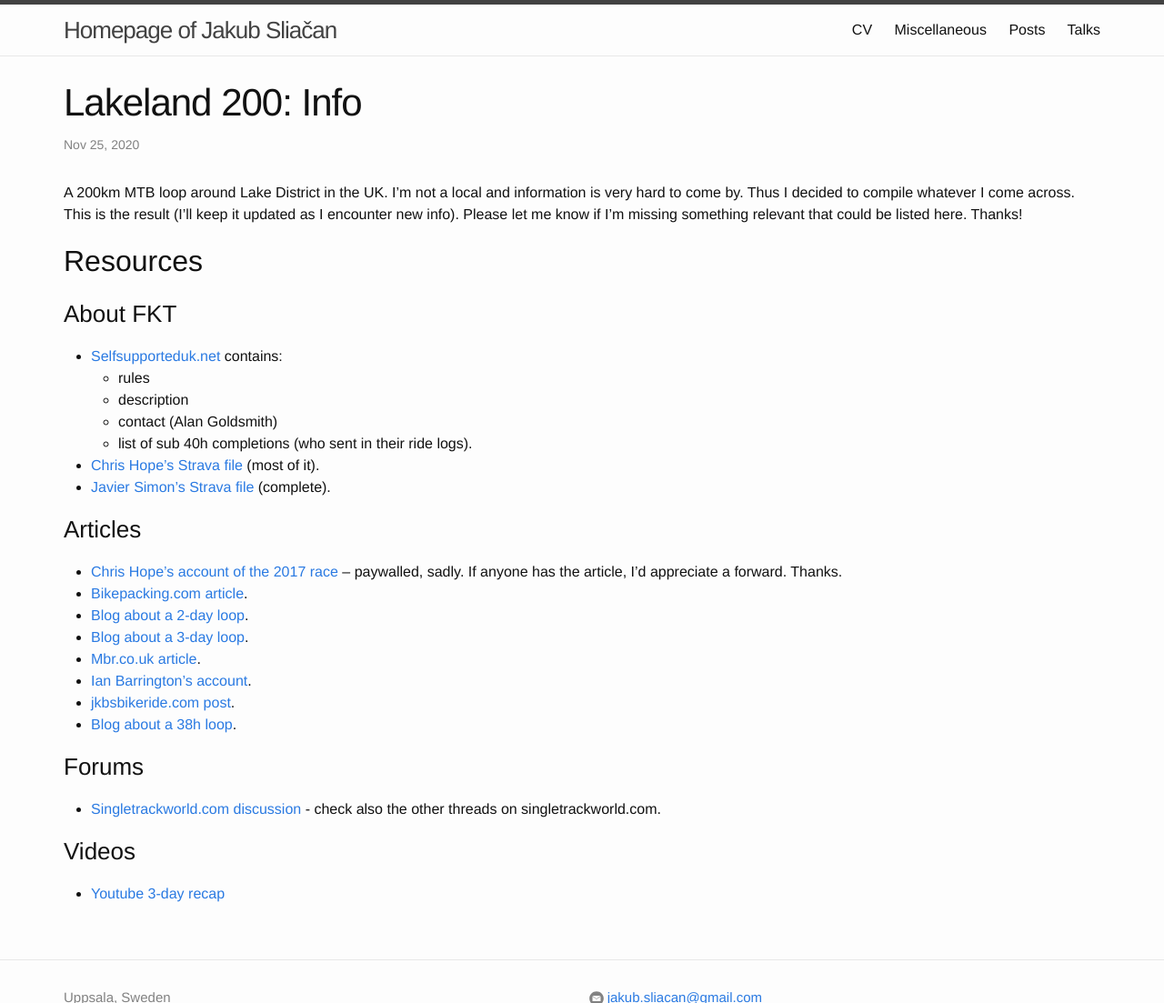
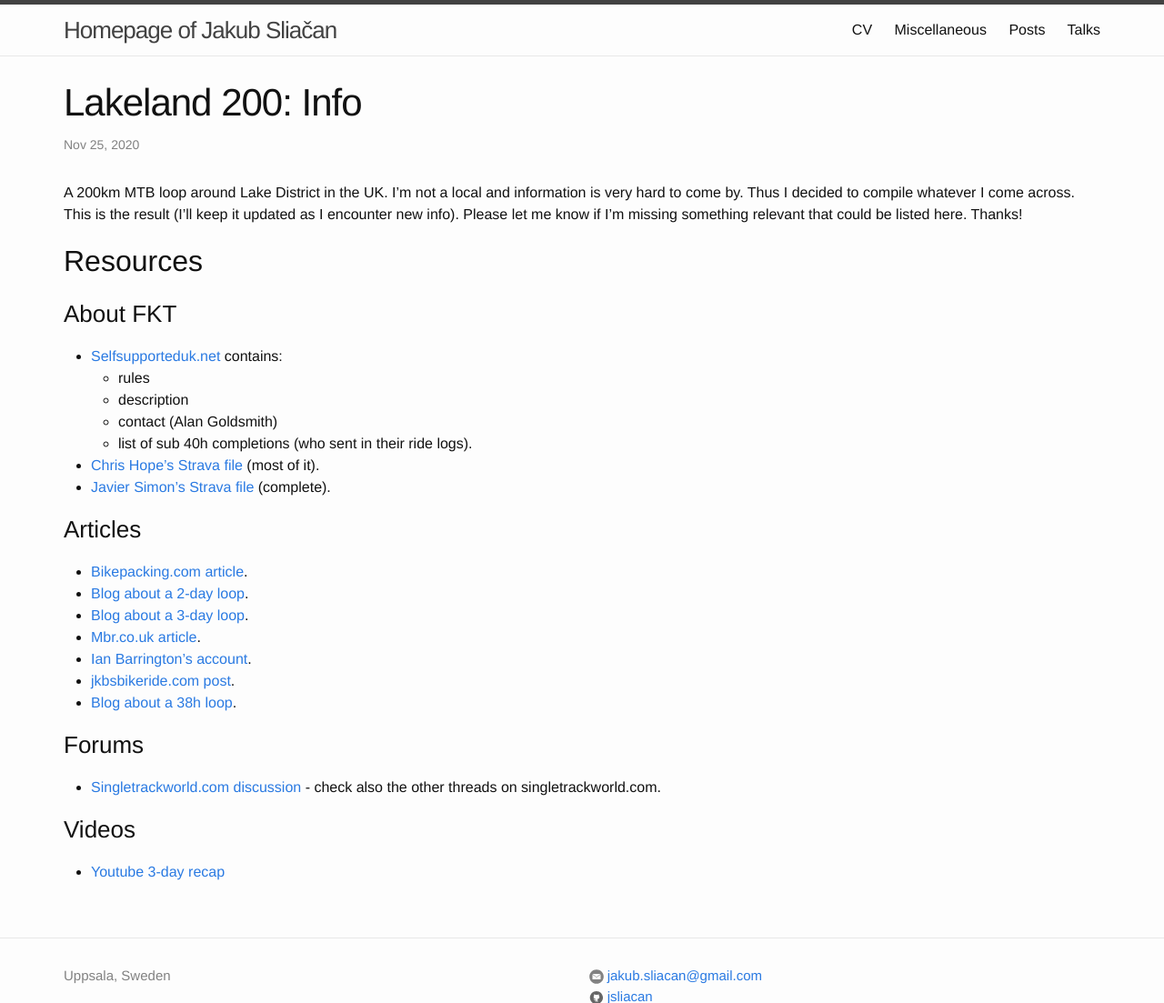
Before and after one commit to jsliacan/jsliacan.github.io, a Jekyll site: the page built from _posts/2020-11-26-lakeland200.md, in a window 1280 px wide, cut to the strip 0-1103 px from the top of the page. Shown: the whole strip at 91% size. Built offline with Jekyll 4.4.1, drawn with Linux system fonts in a browser that asks for light colours; comment, search, counter and statistics services are not loaded.

Commit message:
Remove HT550 ref from Lakeland200 post...

```diff
--- a/_posts/2020-11-26-lakeland200.md
+++ b/_posts/2020-11-26-lakeland200.md
@@ -21,7 +21,6 @@ A 200km MTB loop around Lake District in the UK. I'm not a local and information
 
 ### Articles
 
-- [Chris Hope's account of the 2017 race](https://singletrackworld.com/2017/06/race-report-highland-trail-550/) -- paywalled, sadly. If anyone has the article, I'd appreciate a forward. Thanks.
 - [Bikepacking.com article](https://bikepacking.com/routes/lakeland-200-uk/).
 - [Blog about a 2-day loop](http://paulandfiadventures.blogspot.com/p/lakeland-200km.html).
 - [Blog about a 3-day loop](http://www.exploreeverything.co.uk/2020/08/11/bikepacking-the-lakeland-200/).
```
